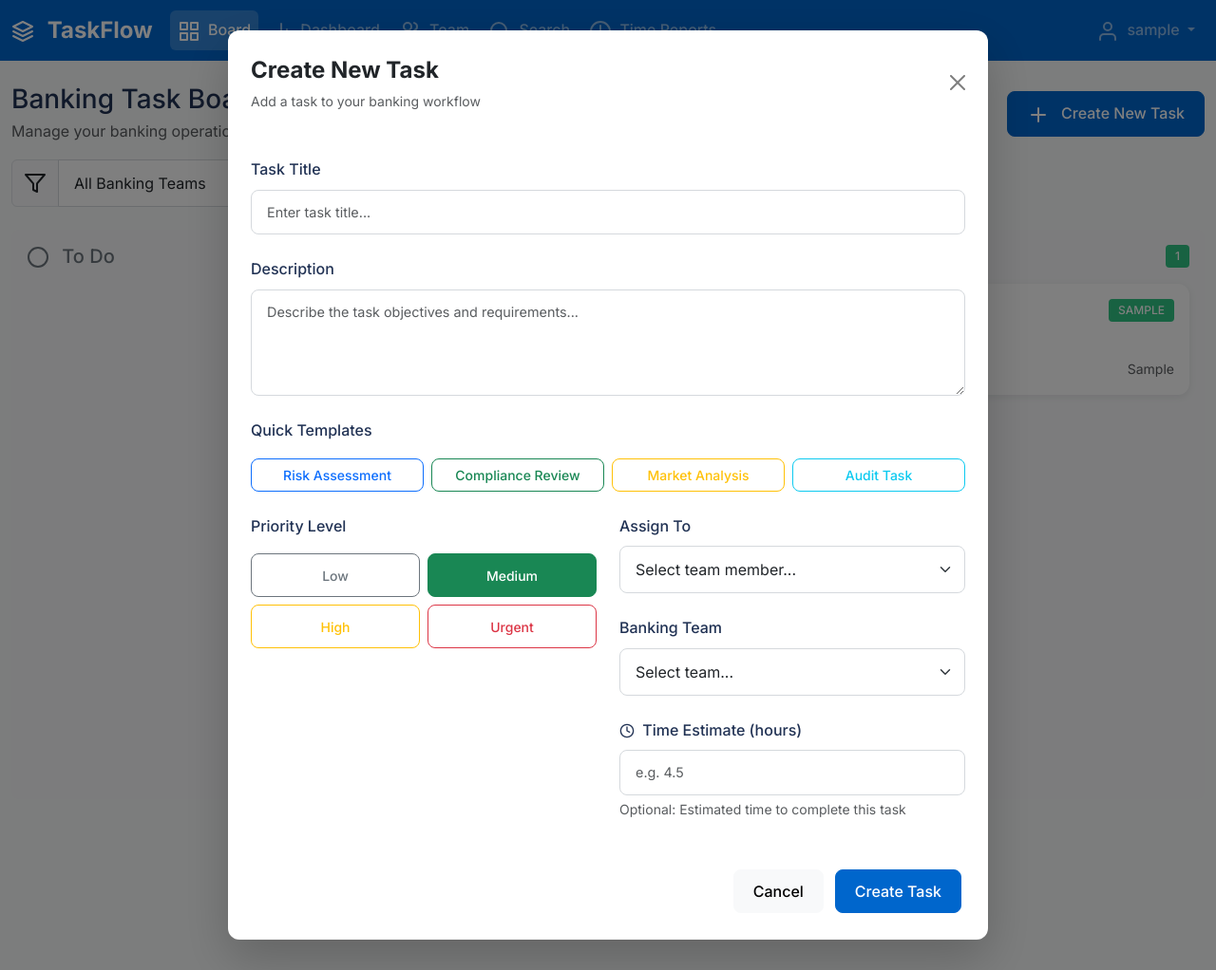
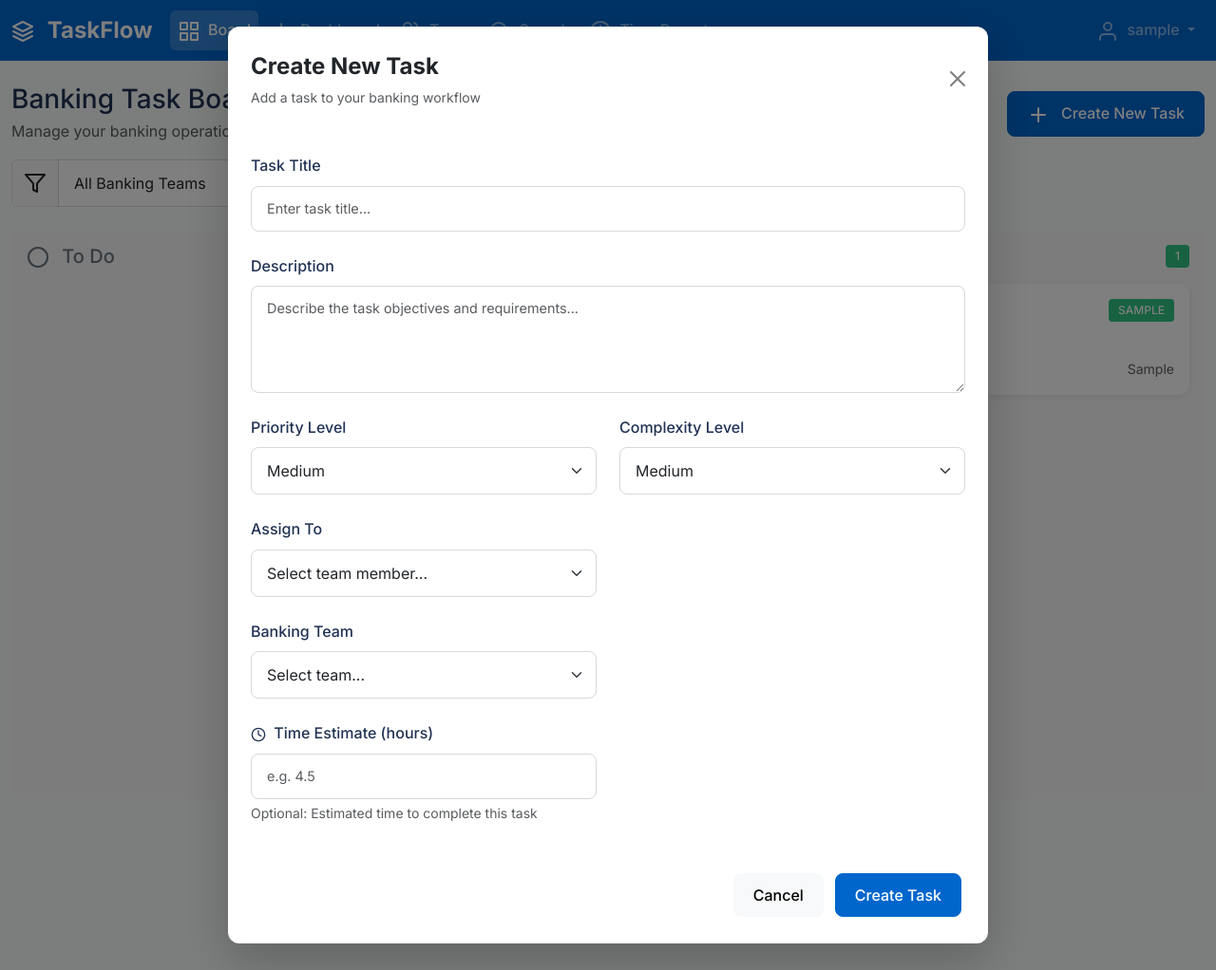
Before and after one commit to trtquy/QLCV, a Flask app: page / in a window 1280 px wide, after a click on "Create New Task". Shown: the whole page at 95% size. Run offline with Flask 3, Linux system fonts and the light colour scheme; the visitor is signed in with stand-in values (Sample User, id 1); tables that the repository leaves empty hold one stand-in row (values such as "Sample post").

Commit message:
Improve task creation by adding complexity levels and removing templates
Refactors task creation form in `index.html`, adds `complexity` field to `Task` model and `create_task` function in `data_manager.py` and `routes.py`.

Replit-Commit-Author: Agent
Replit-Commit-Session-Id: a8205d39-444d-4264-94f6-06e4aeabdd19
Replit-Commit-Screenshot-Url: https://storage.googleapis.com/screenshot-production-us-central1/d78090ec-6393-4495-a256-2a55f9ddaee6/4a0652e8-607e-4b9d-93d3-2a64f3b024a0.jpg

```diff
--- a/data_manager.py
+++ b/data_manager.py
@@ -50,7 +50,8 @@ class DataManager:
 
     # Task management
     def create_task(self, title: str, description: str, created_by: str,
-                   assignee_id: Optional[str] = None, priority: str = 'medium') -> Task:
+                   assignee_id: Optional[str] = None, priority: str = 'medium',
+                   complexity: str = 'medium') -> Task:
         """Create a new task"""
         task = Task(
             title=title,
@@ -58,6 +59,7 @@ class DataManager:
             created_by=int(created_by),
             assignee_id=int(assignee_id) if assignee_id else None,
             priority=priority,
+            complexity=complexity,
             status='todo'
         )
         db.session.add(task)
--- a/models.py
+++ b/models.py
@@ -62,6 +62,7 @@ class Task(db.Model):
     description = db.Column(db.Text)
     status = db.Column(db.String(20), nullable=False, default='todo')  # 'todo', 'in_progress', 'completed'
     priority = db.Column(db.String(20), nullable=False, default='medium')  # 'low', 'medium', 'high', 'urgent'
+    complexity = db.Column(db.String(20), nullable=False, default='medium')  # 'very_simple', 'simple', 'medium', 'complex', 'very_complex'
     created_at = db.Column(db.DateTime, nullable=False, default=datetime.utcnow)
     updated_at = db.Column(db.DateTime, nullable=False, default=datetime.utcnow, onupdate=datetime.utcnow)
 
@@ -104,6 +105,7 @@ class Task(db.Model):
             'description': self.description,
             'status': self.status,
             'priority': self.priority,
+            'complexity': self.complexity,
             'assignee_id': str(self.assignee_id) if self.assignee_id else None,
             'created_by': str(self.created_by),
             'team_id': str(self.team_id) if self.team_id else None,
--- a/routes.py
+++ b/routes.py
@@ -77,6 +77,7 @@ def create_task():
     description = request.form.get('description', '')
     assignee_id = request.form.get('assignee_id') or None
     priority = request.form.get('priority', 'medium')
+    complexity = request.form.get('complexity', 'medium')
     team_id = request.form.get('team_id') or None
     estimated_hours = request.form.get('estimated_hours')
 
@@ -86,7 +87,8 @@ def create_task():
             description=description,
             created_by=current_user.id,
             assignee_id=assignee_id,
-            priority=priority
+            priority=priority,
+            complexity=complexity
         )
 
         # Set team if provided
--- a/templates/index.html
+++ b/templates/index.html
@@ -219,68 +219,33 @@
                                   rows="4" placeholder="Describe the task objectives and requirements..."></textarea>
                     </div>
 
-                    <!-- Quick Templates -->
-                    <div class="mb-4">
-                        <label class="form-label fw-medium mb-3">Quick Templates</label>
-                        <div class="row g-2">
-                            <div class="col-6 col-md-3">
-                                <button type="button" class="btn btn-outline-primary btn-sm w-100 template-btn"
-                                        data-template="risk">
-                                    Risk Assessment
-                                </button>
-                            </div>
-                            <div class="col-6 col-md-3">
-                                <button type="button" class="btn btn-outline-success btn-sm w-100 template-btn"
-                                        data-template="compliance">
-                                    Compliance Review
-                                </button>
-                            </div>
-                            <div class="col-6 col-md-3">
-                                <button type="button" class="btn btn-outline-warning btn-sm w-100 template-btn"
-                                        data-template="analysis">
-                                    Market Analysis
-                                </button>
-                            </div>
-                            <div class="col-6 col-md-3">
-                                <button type="button" class="btn btn-outline-info btn-sm w-100 template-btn"
-                                        data-template="audit">
-                                    Audit Task
-                                </button>
-                            </div>
-                        </div>
-                    </div>
+
 
                     <div class="row">
                         <!-- Priority Selection -->
                         <div class="col-md-6">
                             <div class="mb-4">
-                                <label class="form-label fw-medium mb-3">Priority Level</label>
-                                <div class="row g-2">
-                                    <div class="col-6">
-                                        <input type="radio" class="btn-check" name="priority" id="priority-low" value="low">
-                                        <label class="btn btn-outline-secondary w-100" for="priority-low">
-                                            <small>Low</small>
-                                        </label>
-                                    </div>
-                                    <div class="col-6">
-                                        <input type="radio" class="btn-check" name="priority" id="priority-medium" value="medium" checked>
-                                        <label class="btn btn-outline-success w-100" for="priority-medium">
-                                            <small>Medium</small>
-                                        </label>
-                                    </div>
-                                    <div class="col-6">
-                                        <input type="radio" class="btn-check" name="priority" id="priority-high" value="high">
-                                        <label class="btn btn-outline-warning w-100" for="priority-high">
-                                            <small>High</small>
-                                        </label>
-                                    </div>
-                                    <div class="col-6">
-                                        <input type="radio" class="btn-check" name="priority" id="priority-urgent" value="urgent">
-                                        <label class="btn btn-outline-danger w-100" for="priority-urgent">
-                                            <small>Urgent</small>
-                                        </label>
-                                    </div>
-                                </div>
+                                <label for="priority" class="form-label fw-medium mb-2">Priority Level</label>
+                                <select class="form-select clean-input" id="priority" name="priority">
+                                    <option value="low">Low</option>
+                                    <option value="medium" selected>Medium</option>
+                                    <option value="high">High</option>
+                                    <option value="urgent">Urgent</option>
+                                </select>
+                            </div>
+                        </div>
+
+                        <!-- Complexity Level -->
+                        <div class="col-md-6">
+                            <div class="mb-4">
+                                <label for="complexity" class="form-label fw-medium mb-2">Complexity Level</label>
+                                <select class="form-select clean-input" id="complexity" name="complexity">
+                                    <option value="very_simple">Very Simple</option>
+                                    <option value="simple">Simple</option>
+                                    <option value="medium" selected>Medium</option>
+                                    <option value="complex">Complex</option>
+                                    <option value="very_complex">Very Complex</option>
+                                </select>
                             </div>
                         </div>
 
```
